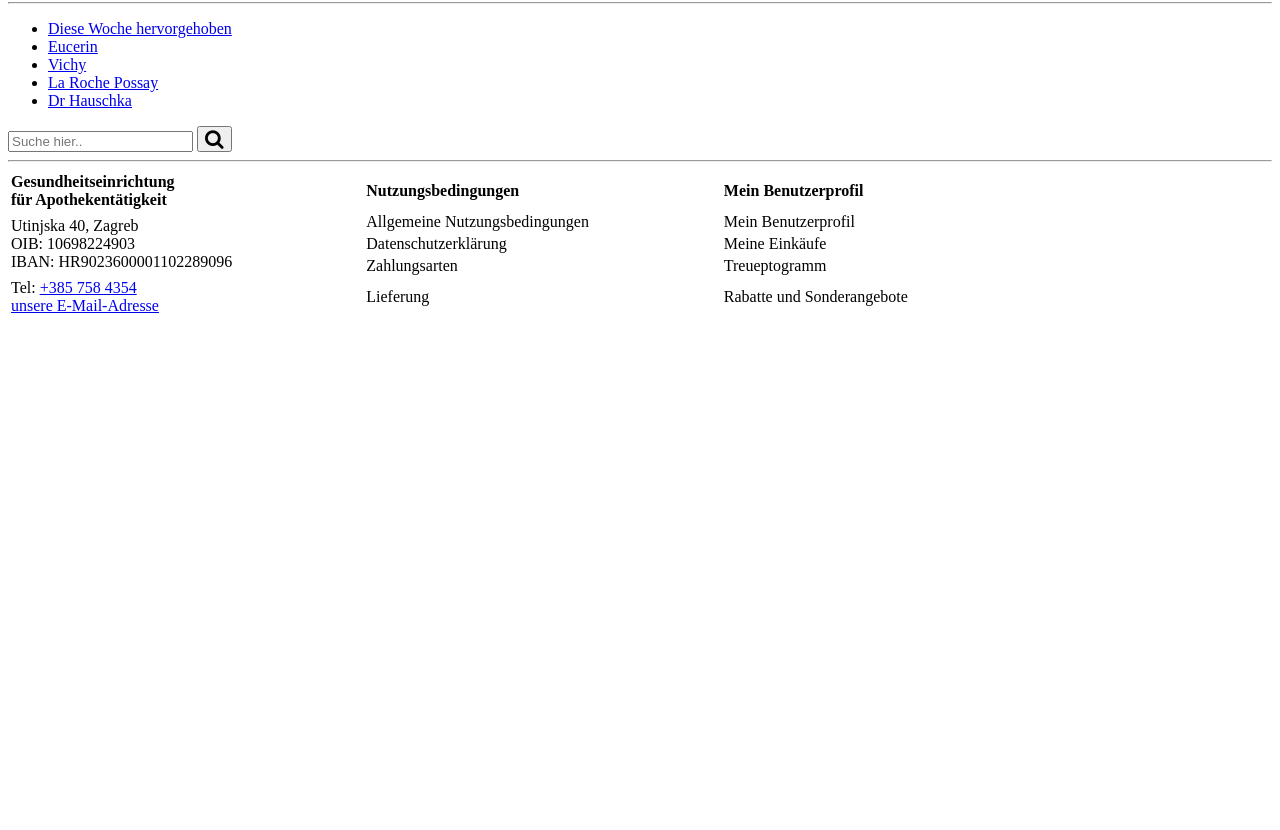
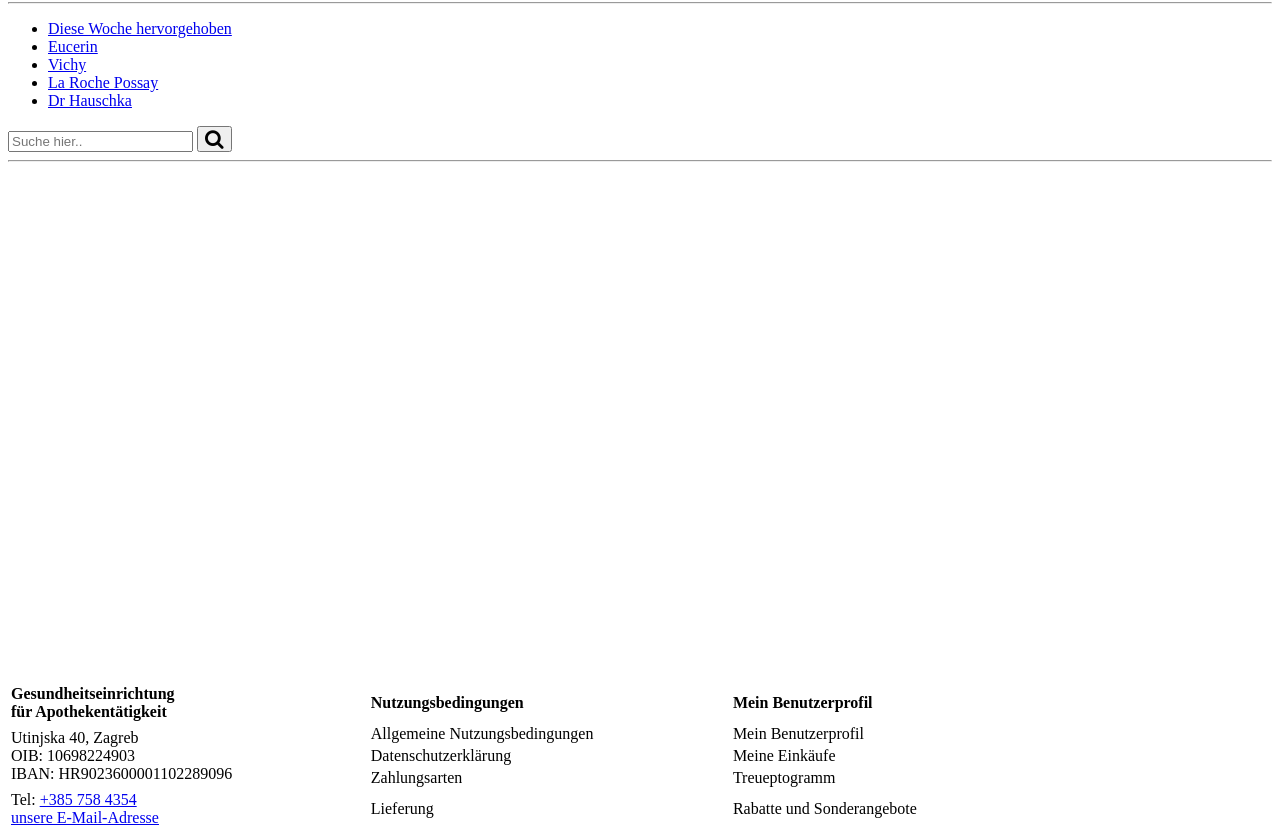
Before and after one commit to Meling1/Moja-stranica, a plain HTML site: page index.html in a window 1280 px wide. Shown: the part 78-908 px from the top of the page. Before the commit the page ends 800 px from the top, so only its background shows below. Drawn offline with Linux system fonts and the light colour scheme.

Commit message:
dodan style za footer

```diff
--- a/index.html
+++ b/index.html
@@ -9,6 +9,14 @@
     <meta name="keywords" content="medical supplements, pharmacy, drug, cure,
     medicine, remedy, webshop pharmacy, cream, la roche possay, eucerin">
     <meta name="viewport" content="width=device-width, initial-scale=1.0">
+    <style>
+        footer{
+            position: absolute;
+            bottom: 0;
+            width: 100%;
+            height: 2.5rem; /* footer */
+        }
+    </style>
 </head>
 <body>
     <header>
```
